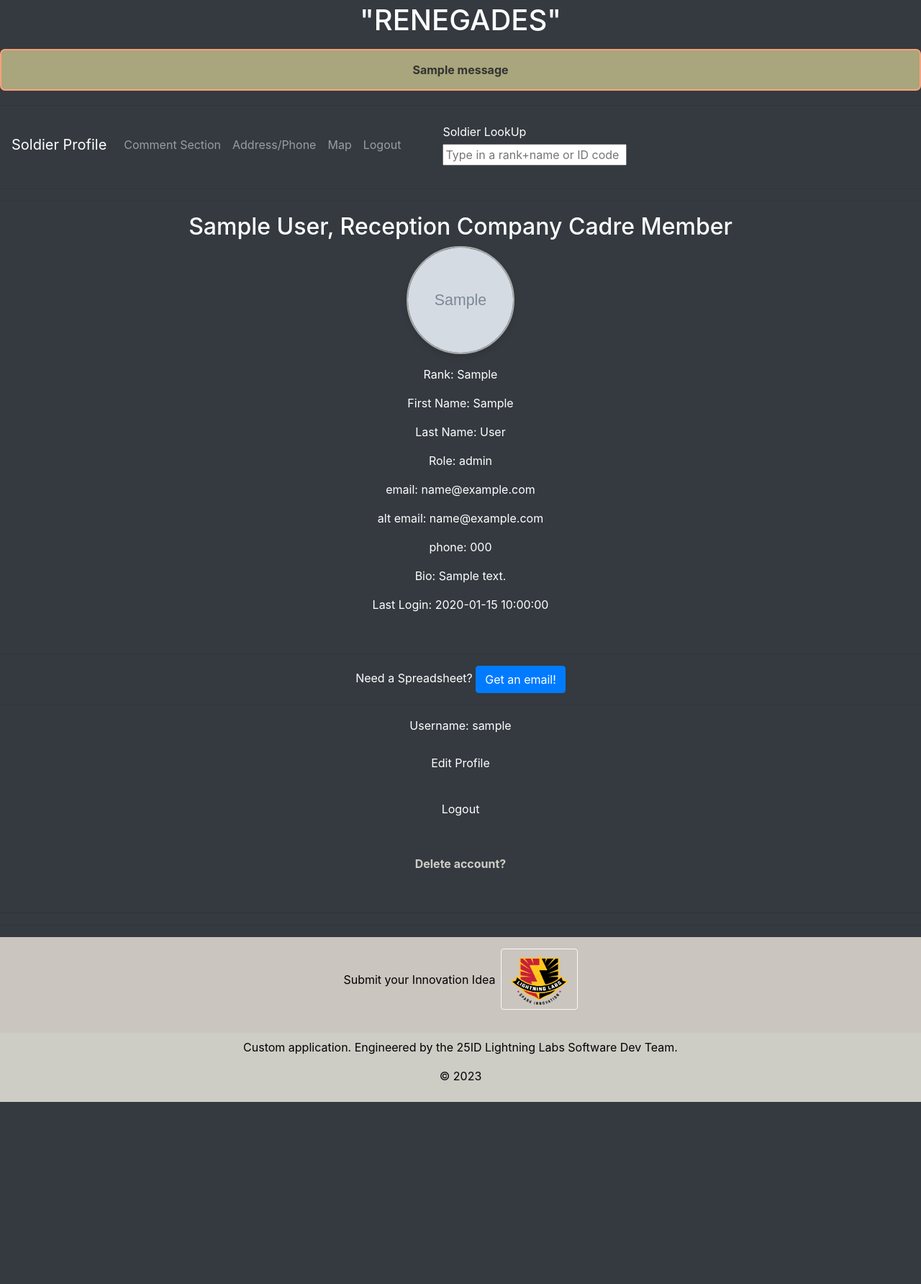
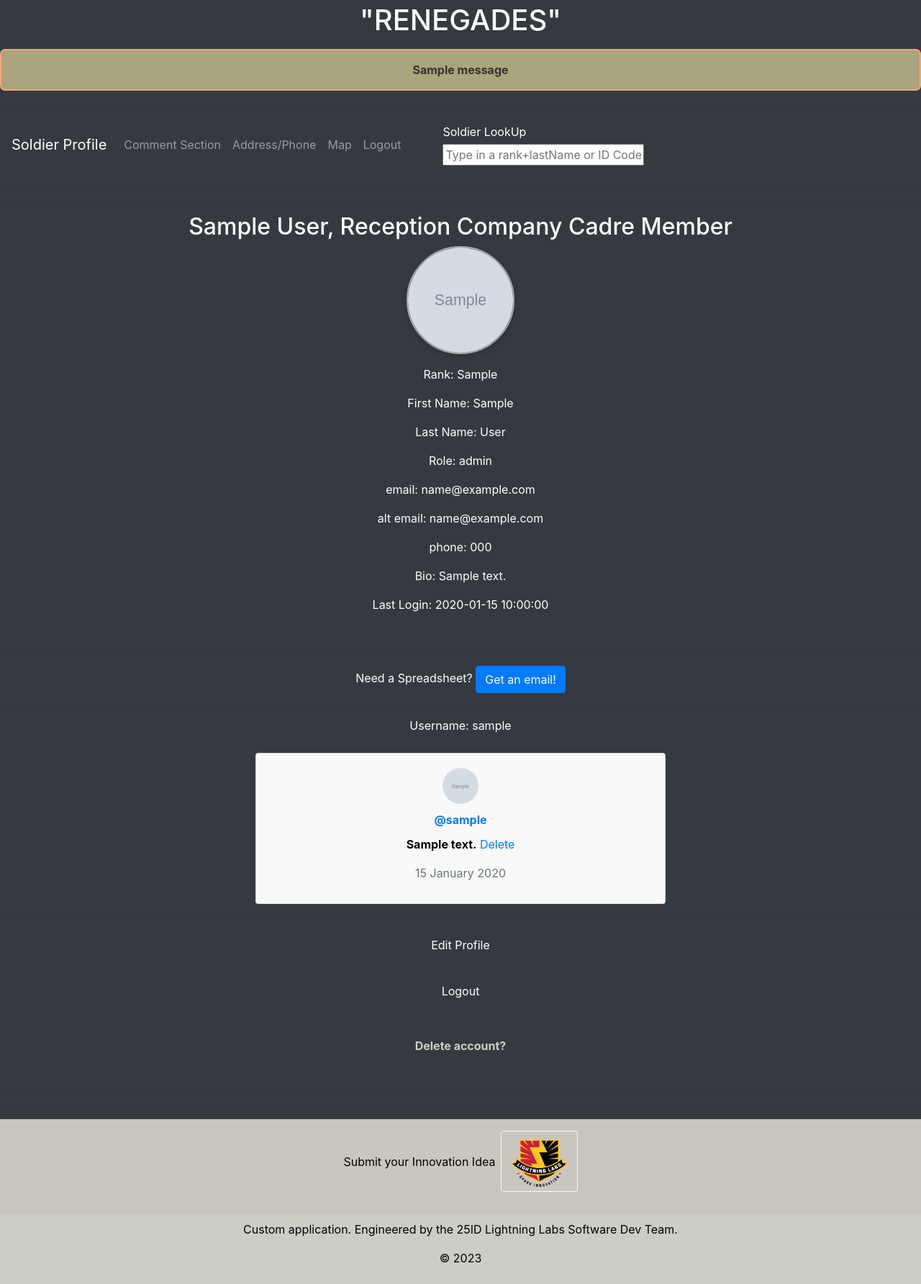
Before and after one commit to CrissyMichelle/In-processingQuestionnaire, a Flask app: a page that uses templates/base.html in a window 1280 px wide. Shown: the part 349-2133 px from the top of the page at 72% size. Before the commit the page ends 1880 px from the top, so only its background shows below. Run offline with Flask 2, Linux system fonts and the light colour scheme; the visitor is signed in with stand-in values (Sample User, id 1); tables that the repository leaves empty hold one stand-in row (values such as "Sample post"); grey boxes marked "Sample" are stand-in pictures; one stand-in notice (Sample message) is shown; some libraries are stand-ins or nearby versions.

Commit message:
Added roles and delete-message editing to all user types

```diff
--- a/app.py
+++ b/app.py
@@ -566,7 +566,9 @@ def show_gaining_user(username):
     try:
         g = User.query.filter(User.username == username).one()
         gaining_unit_user = g.gainers
-        return render_template("users/gainers.html", soldier=gaining_unit_user)
+        messages = Messages.query.filter(Messages.user_id == g.id).order_by(Messages.timestamp.desc()).all()
+
+        return render_template("users/gainers.html", soldier=gaining_unit_user, messages=messages)
     except Exception as e:
         flash(f"An error occurred: {e}")
         return redirect("/gainers_form")
@@ -582,9 +584,11 @@ def show_cadre_user(username):
     try:
         c = User.query.filter(User.username == username).one()
         cadre_user = c.cadre
+        messages = Messages.query.filter(Messages.user_id == c.id).order_by(Messages.timestamp.desc()).all()
+
         form = AuthGetEmail()
 
-        return render_template("users/cadre.html", soldier=cadre_user, form=form)
+        return render_template("users/cadre.html", soldier=cadre_user, form=form, messages=messages)
     except Exception as e:
         flash(f"An error occurred: {e}")
         return redirect("/cadre_form")
@@ -637,6 +641,15 @@ def edit_profile(username):
                     editing_user.first_name=form.f_name.data
                 if form.l_name.data:
                     editing_user.last_name=form.l_name.data
+
+                if form.role.data:
+                    if editing_user.type == 'incoming':
+                        editing_user.incoming.role=form.role.data
+                    elif editing_user.type == 'gainers':
+                        editing_user.gainers.role=form.role.data
+                    elif editing_user.type == 'cadre':
+                        editing_user.cadre.role=form.role.data
+
                 if form.telephone.data:
                     editing_user.phone_number=form.telephone.data
                 if form.image_url.data:
@@ -743,7 +756,7 @@ def show_messages():
     app_user = User.query.filter(User.username == username).one()
     form = AuthGetAARs()
 
-    messages = Messages.query.all()
+    messages = Messages.query.order_by(Messages.timestamp.desc()).all()
     return render_template('messages/show.html', messages=messages, user=app_user, form=form)
 
 @app.route("/email_suggestions", methods=["GET", "POST"])
--- a/forms.py
+++ b/forms.py
@@ -208,6 +208,7 @@ class EditUserForm(FlaskForm):
                                 ('wo1', 'WO1'), ('CW2', 'CW2'), ('CW3', 'CW3'), ('CW4', 'CW4'), ('CW5', 'CW5')])
     f_name = StringField('First Name')
     l_name = StringField('Last Name')
+    role = StringField('Role or Position')
     telephone = StringField('Phone Number')
     image_url = StringField('Profile Pic url')
     bio = StringField('Bio')
--- a/models.py
+++ b/models.py
@@ -113,7 +113,7 @@ class Cadre(db.Model):
     __tablename__ = 'cadre'
 
     id = db.Column(db.Integer, primary_key=True, autoincrement=True)
-    role = db.Column(db.Text)
+    role = db.Column(db.Text, default="Cadre")
     alt_email = db.Column(db.String)
     username = db.Column(db.Text, db.ForeignKey('users.username', ondelete='cascade'))
 
@@ -129,7 +129,7 @@ class GainingUser(db.Model):
     BDE = db.Column(db.Text)
     BN = db.Column(db.Text)
     unit = db.Column(db.Text)
-    role = db.Column(db.Text)
+    role = db.Column(db.Text, default="Gaining Unit Representative")
     username = db.Column(db.Text, db.ForeignKey('users.username', ondelete='cascade'))
 
     @property
--- a/seed.py
+++ b/seed.py
@@ -34,7 +34,7 @@ wardawg = User(username='wardawg', password ='killKillKILL', email="claude.v.day
 
 captain = User(username='cptO3', password ='cpt03', email="jack.b.reacher.not@4real.com", type="cadre",
                rank='CPT', first_name="Jack", last_name="Reacher", phone_number='808-555-5555')
-me = User(username='cmc', password ='123456', email="xxxxxx.x.not@4real.com", type="cadre",
+me = User(username='cmc', password ='123456', email="xxxxxx.x.xxxxxxx@notmail.com", type="cadre",
                rank='SFC', first_name="Michelle", last_name="Cobra", phone_number='777-777-7777',
                image_url='https://encrypted-tbn0.gstatic.com/images?q=tbn:ANd9GcQAL8dUDsl1jHCZ-BMdHXLm4FOexiZnf6KBSA&usqp=CAU',
                bio='From a nice hometown, been in the Army 16 years, lifelong learner. I love using emerging tech to help out my fellow Soldiers!')
@@ -84,7 +84,7 @@ warrior = NewSoldier(id=28034500, arrival_datetime=datetime(2023, 8, 4, 4), user
     gtc = 'CD',
     tla = 'CD',
     hotels = 'CD')
-reacher = Cadre(id=64888999, role='commander', username=captain.username)
+reacher = Cadre(id=64888999, role='Automation OIC', username=captain.username)
 author = Cadre(id=888888888, role='Software Dev', username=me.username)
 oneal = GainingUser(id=9999999, BDE='3IBCT', BN='3-4CAV', role="squad leader", username=april.username)
 yolo = GainingUser(id=8899999, BDE='2IBCT', BN='1-27', unit="A Co.", role="squad leader", username=yody.username)
@@ -104,7 +104,7 @@ db.session.add(oneal)
 db.session.add(yolo)
 db.session.commit()
 
-message1 = Messages(text="where can i get vegan poke?", timestamp = datetime(2023, 8, 22, 8, 22), user_id = wardawg.id)
+message1 = Messages(text="where can i get vegan poke?", timestamp = datetime(2023, 9, 22, 8, 22), user_id = wardawg.id)
 db.session.add(message1)
 db.session.commit()
 message2 = Messages(text="chess is the best", timestamp = datetime(2023, 8, 23, 16, 21), user_id = me.id)
--- a/templates/base.html
+++ b/templates/base.html
@@ -24,7 +24,7 @@
     {% endfor %}<hr>
     <nav class="navbar navbar-expand-lg navbar-dark bg-dark mb-4">
       {% if session['username'] %}
-        <a class="navbar-brand" href="{{ url_for('show_user_deets', username=session['username']) }}">Soldier Profile</a>
+        <a class="navbar-brand" href="{{ url_for('show_profile_page', username=session['username']) }}">Soldier Profile</a>
       {% else %}
         <a class="navbar-brand" href="/register">New Account</a>
       {% endif %}
@@ -43,7 +43,7 @@
       <div class="nav-item search-wrapper">
         <p id="search-bar-title">Soldier LookUp</p>
         <div class="search-container">
-          <input type="text" placeholder="Type in a rank+name or ID code" id="search-bar">
+          <input type="text" placeholder="Type in a rank+lastName or ID Code" id="search-bar" style="min-width: 280px;">
           <div class="suggestions"></div>
         </div>
       </div>
--- a/templates/users/cadre.html
+++ b/templates/users/cadre.html
@@ -42,6 +42,34 @@
 </div>
 <hr>
 <p>Username: {{ soldier.username }}</p>
+<div class="bg">
+    {% if messages != None %}
+      <div class="row justify-content-center" style="display: flex; flex-direction: row; justify-content: center;">
+        <div class="col-md-6" style="max-width: 600px;">
+          <ul class="list-group no-hover" id="messages">
+            {% for message in messages %}
+            <li class="list-group-item">
+              <a href="{{ url_for('show_user', user_id=message.user.id) }}">
+                <img src="{{ message.user.image_url }}" alt="" class="timeline-image">
+              </a>
+              <div class="message-area">
+                <div class="message-heading">
+                  <a href="{{ url_for('show_user', user_id=message.user.id) }}">@{{ message.user.username }}</a>
+                </div>
+                <p class="single-message">
+                  <b>{{ message.text }}</b>
+                  <a href="{{ url_for('delete_message', message_id=message.id) }}">Delete</a>
+                </p>
+                <span class="text-muted">{{ message.timestamp.strftime('%d %B %Y') }}</span>
+              </div>
+            </li>
+            {% endfor %}
+          </ul>
+        </div>
+      </div>
+    {% endif %}
+  </div>
+<hr>
 <div>
     <p>
         <button class="button-style" onclick="location.href='/users/edit/{{ soldier.username }}';">
--- a/templates/users/deets.html
+++ b/templates/users/deets.html
@@ -13,11 +13,12 @@
 <p>Rank: {{ soldier.incoming_user.rank }}</p>
 <p>First Name: {{ soldier.incoming_user.first_name }}</p>
 <p>Last Name: {{ soldier.incoming_user.last_name }}</p>
+<p>Arrival Date: {{ soldier.arrival_datetime }}</p>
+<p>Report to Bldg 1020, @0845 on: {{ soldier.report_bldg1020 }}</p>
 <p>email: {{ soldier.incoming_user.email }}</p>
 <p>phone: {{ soldier.incoming_user.phone_number }}</p>
-<p>Arrival Date: {{ soldier.arrival_datetime }}</p>
-<p>Report to Bldg 1020, @0845 on: {{ soldier.report_bldg1020 }}</p>
 <br>
+<p>Role: {{ soldier.role }}</p>
 <p>Bio: {{ soldier.incoming_user.bio }}</p>
 <p>Last Login: {{ soldier.incoming_user.last_login }}</p>
 <hr>
```
Also changed, not shown: templates/users/gainers.html (+28 -1 lines).
